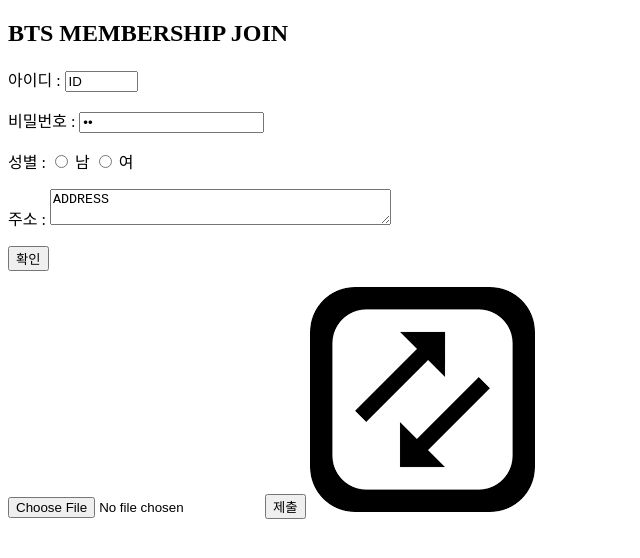
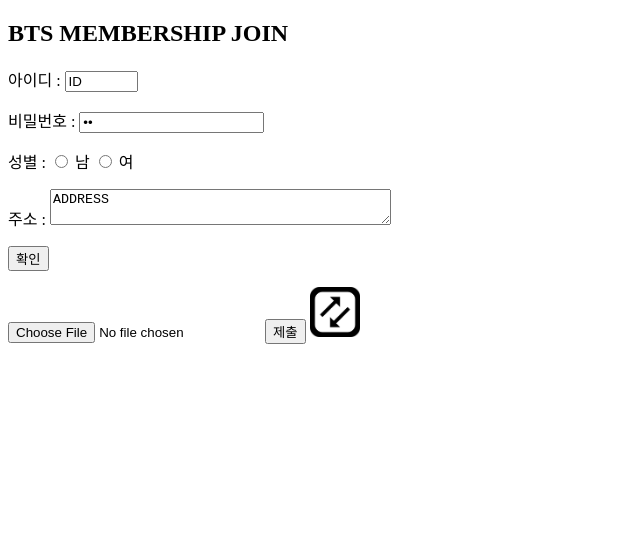
Before and after one commit to LEEMYEONGSUK/WEB, a plain HTML site: page membership.html in a window 1280 px wide. Shown: the whole page, without its empty margins (0-640 px from the left). Drawn offline with Linux system fonts and the light colour scheme.

Commit message:
Add files via upload

```diff
--- a/membership.html
+++ b/membership.html
@@ -35,7 +35,7 @@
       <p>
         <input type="file" accept=".jpg, .html" name="s_file">
         <input type="submit" value="제출">
-        <input type="image" src="send.png">
+        <input type="image" src="send.png", width="50", height="50">
       </p>
 
 
```
